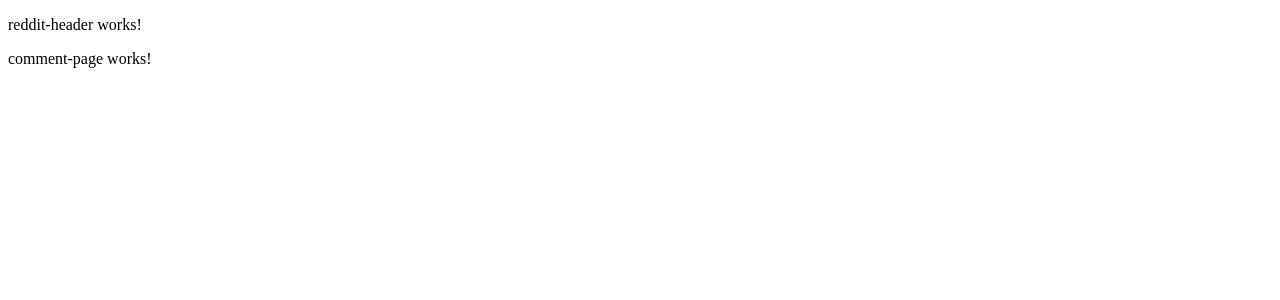
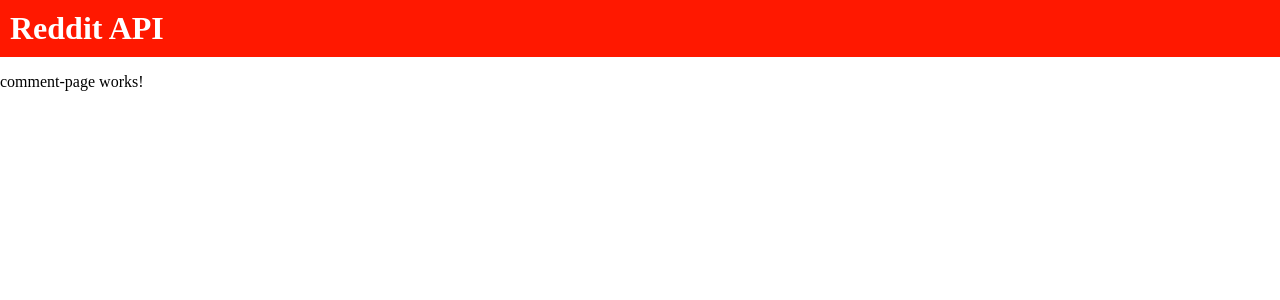
Before and after one commit to SaumikSarkar/mock-reddit, an Angular app: page /redditpage/commentpage in a window 1280 px wide. Shown: the top 300 px of the page. Built offline with nearby package versions, Linux system fonts and the light colour scheme; no server answers.

Commit message:
Basic header implemented

```diff
--- a/src/app/components/reddit-header/reddit-header.component.html
+++ b/src/app/components/reddit-header/reddit-header.component.html
@@ -1 +1,3 @@
-<p>reddit-header works!</p>
+<div class="header-container">
+    <h1>Reddit API</h1>
+</div>
--- a/src/app/components/reddit-header/reddit-header.component.scss
+++ b/src/app/components/reddit-header/reddit-header.component.scss
@@ -0,0 +1,5 @@
+.header-container {
+    background-color: #ff1800;
+    padding: 10px;
+    color: #fff;
+}
--- a/src/styles.scss
+++ b/src/styles.scss
@@ -1 +1,4 @@
-/* You can add global styles to this file, and also import other style files */
+body, h1 {
+    margin: 0;
+    padding: 0;
+}
```
